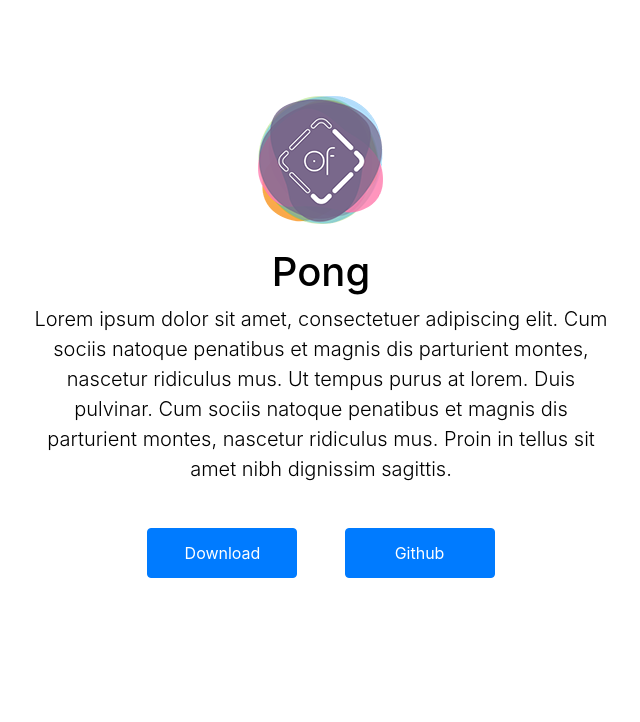
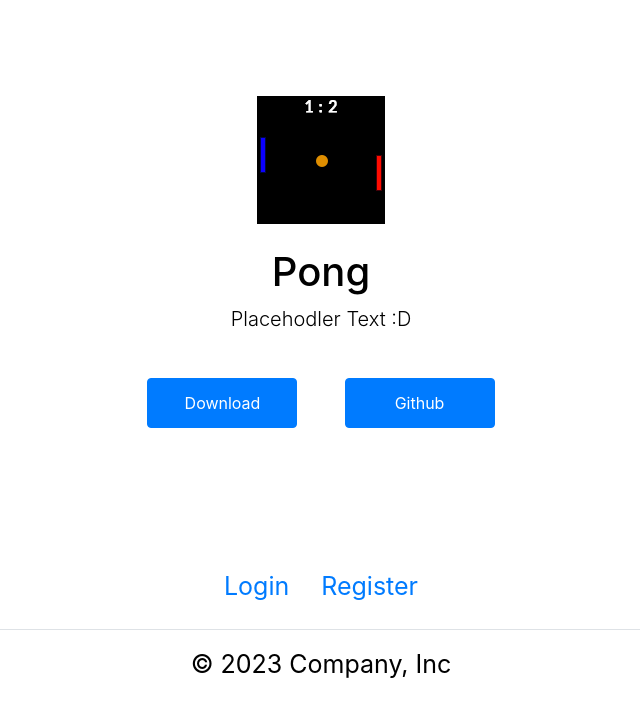
Before and after one commit to ondrejmalik/Xi, a PHP site: page /pong in a window 1280 px wide. Shown: the part 108-830 px from the top of the page, without its empty margins (319-959 px from the left). After the commit the page ends 786 px from the top, so only its background shows below. Run offline with PHP 8.4, Linux system fonts and the light colour scheme.

Commit message:
Added icons

```diff
--- a/views/adofai.php
+++ b/views/adofai.php
@@ -1,8 +1,8 @@
   <div class="px-4 py-5 my-5 text-center">
-    <img class="d-block mx-auto mb-4" src="../assets/home-icon.png" alt="" width="128" height="128">
+    <img class="d-block mx-auto mb-4" src="../assets/adofai-icon.png" alt="" width="128" height="128">
     <h1 class="display-5 fw-bold text-body-emphasis">Adofai</h1>
     <div class="col-lg-6 mx-auto">
-      <p class="lead mb-4">Lorem ipsum dolor sit amet, consectetuer adipiscing elit. Cum sociis natoque penatibus et magnis dis parturient montes, nascetur ridiculus mus. Ut tempus purus at lorem. Duis pulvinar. Cum sociis natoque penatibus et magnis dis parturient montes, nascetur ridiculus mus. Proin in tellus sit amet nibh dignissim sagittis.</p>
+      <p class="lead mb-4">Placehodler Text :D</p>
       <div class="d-grid gap-2 d-sm-flex justify-content-sm-center">
         <div class="button-container">
           <div>
--- a/views/index.php
+++ b/views/index.php
@@ -5,7 +5,7 @@
     <img class="d-block mx-auto mb-4" src="../assets/home-icon.png" alt="" width="128" height="128">
     <h1 class="display-5 fw-bold text-body-emphasis">Home Page</h1>
     <div class="col-lg-6 mx-auto">
-      <p class="lead mb-4">Lorem ipsum dolor sit amet, consectetuer adipiscing elit. Cum sociis natoque penatibus et magnis dis parturient montes, nascetur ridiculus mus. Ut tempus purus at lorem. Duis pulvinar. Cum sociis natoque penatibus et magnis dis parturient montes, nascetur ridiculus mus. Proin in tellus sit amet nibh dignissim sagittis.</p>
+      <p class="lead mb-4">Placehodler Text :D</p>
       <div class="d-grid gap-2 d-sm-flex justify-content-sm-center">
         <div class="button-container">
           <div>
--- a/views/pong.php
+++ b/views/pong.php
@@ -1,8 +1,8 @@
   <div class="px-4 py-5 my-5 text-center">
-    <img class="d-block mx-auto mb-4" src="../assets/home-icon.png" alt="" width="128" height="128">
+    <img class="d-block mx-auto mb-4" src="../assets/pong-icon.png" alt="" width="128" height="128">
     <h1 class="display-5 fw-bold text-body-emphasis">Pong</h1>
     <div class="col-lg-6 mx-auto">
-      <p class="lead mb-4">Lorem ipsum dolor sit amet, consectetuer adipiscing elit. Cum sociis natoque penatibus et magnis dis parturient montes, nascetur ridiculus mus. Ut tempus purus at lorem. Duis pulvinar. Cum sociis natoque penatibus et magnis dis parturient montes, nascetur ridiculus mus. Proin in tellus sit amet nibh dignissim sagittis.</p>
+      <p class="lead mb-4">Placehodler Text :D</p>
       <div class="d-grid gap-2 d-sm-flex justify-content-sm-center">
         <div class="button-container">
           <div>
```
Also changed, not shown: assets/adofai-icon.png (added), assets/pong-icon.png (added).
